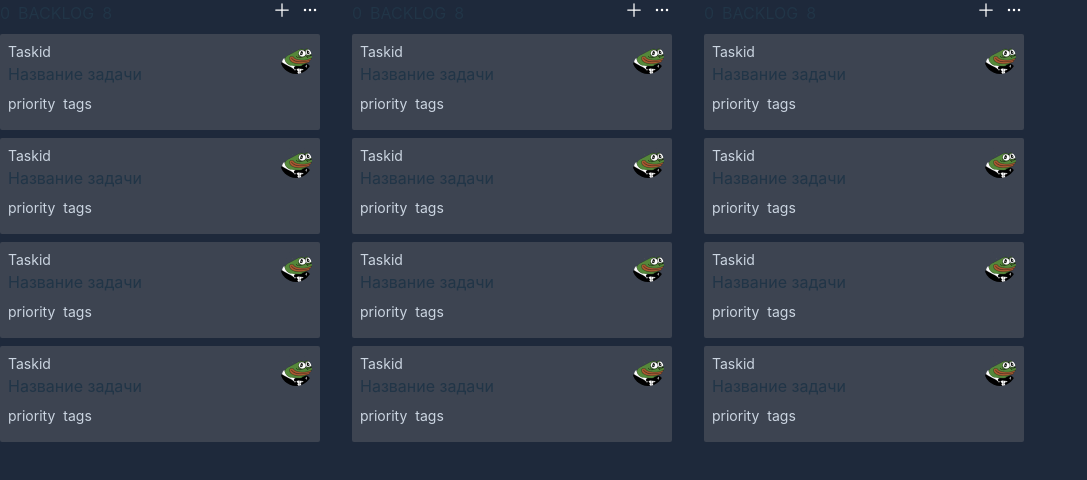
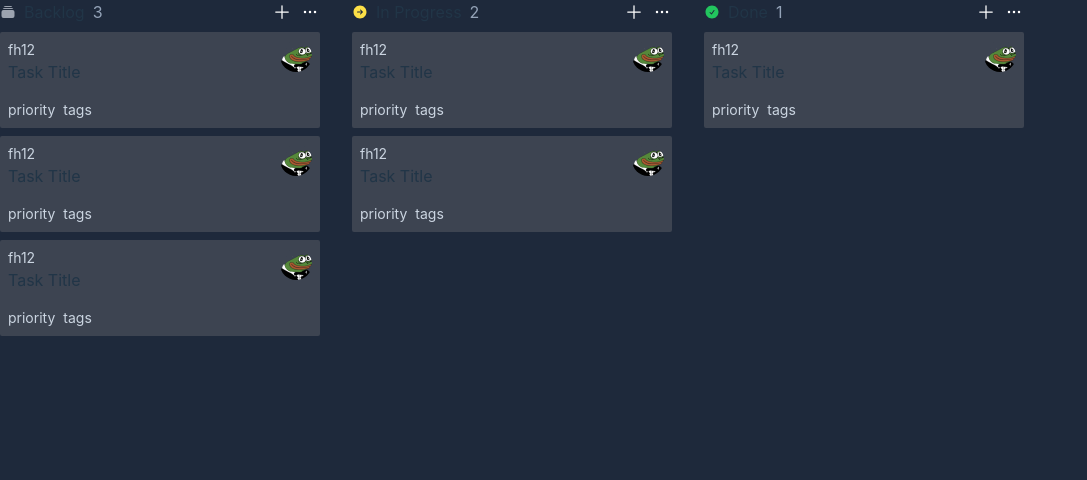
Before and after one commit to andreyatx/project-A1, a React (Vite) app: page / in a window 1280 px wide. Shown: the top 480 px of the page, without its empty margins (0-1087 px from the left). Built offline with nearby package versions, Linux system fonts and the light colour scheme.

Commit message:
refactor: fix styles and types

```diff
--- a/index.html
+++ b/index.html
@@ -1,10 +1,10 @@
 <!DOCTYPE html>
-<html lang="en">
+<html lang="ru">
   <head>
     <meta charset="UTF-8" />
     <link rel="icon" type="image/svg+xml" href="/vite.svg" />
     <meta name="viewport" content="width=device-width, initial-scale=1.0" />
-    <title>Vite + React + TS</title>
+    <title>Task Manager</title>
   </head>
   <body>
     <div id="root"></div>
--- a/src/App.tsx
+++ b/src/App.tsx
@@ -1,8 +1,10 @@
+import { type FC } from 'react';
+
 import { Dashboard } from './components/Dashboard';
 
-export const App = () => {
+export const App: FC = () => {
 	return (
-		<div className="h-screen w-screen bg-slate-800">
+		<div className="flex h-screen w-screen bg-slate-800">
 			<Dashboard />
 		</div>
 	);
--- a/src/components/Avatar.tsx
+++ b/src/components/Avatar.tsx
@@ -1,11 +1,15 @@
+import { type FC } from 'react';
+
 import basedge from '../assets/Basedge.png';
 
-export const Avatar = () => {
+type AvatarProps = {
+	avatar?: string;
+};
+
+export const Avatar: FC<AvatarProps> = ({ avatar }) => {
 	return (
 		<div className="avatar">
-			<div className="w-8 rounded-full">
-				<img src={basedge} alt="avatar picture" />
-			</div>
+			<div className="w-8 rounded-full">{avatar || <img src={basedge} alt="avatar picture" />}</div>
 		</div>
 	);
 };
--- a/src/components/Category.tsx
+++ b/src/components/Category.tsx
@@ -1,22 +1,27 @@
 import { EllipsisHorizontalIcon, PlusIcon } from '@heroicons/react/24/solid';
+import { type FC, type ReactElement } from 'react';
 
-import { Task } from './Task';
+import { Task, type TaskProps } from './Task';
 
-const arr = [1, 2, 3, 4];
+type CategoryInfoProps = {
+	icon: ReactElement;
+	title: string;
+	taskCount: number;
+};
 
-const CategoryInfo = () => {
+const CategoryInfo: FC<CategoryInfoProps> = ({ icon, title, taskCount }) => {
 	return (
 		<div className="flex flex-row justify-between items-center">
-			<span>0</span>
-			<span className="ml-2">BACKLOG</span>
-			<span className="ml-2">8</span>
+			<span>{icon}</span>
+			<span className="ml-2">{title}</span>
+			<span className="ml-2 text-slate-400">{taskCount}</span>
 		</div>
 	);
 };
 
-const CategoryActions = () => {
+const CategoryActions: FC = () => {
 	return (
-		<div className="items-center">
+		<div className="flex items-center">
 			<button className="max-w-fit bg-transparent rounded-md hover:bg-slate-400">
 				<PlusIcon className="h-5 w-5 text-white" />
 			</button>
@@ -27,16 +32,22 @@ const CategoryActions = () => {
 	);
 };
 
-export const Category = () => {
+type CategoryProps = {
+	icon: ReactElement;
+	title: string;
+	taskList: TaskProps[];
+};
+
+export const Category: FC<CategoryProps> = ({ icon, title, taskList }) => {
 	return (
 		<div className="w-80">
 			<div className="flex justify-between items-center mb-2">
-				<CategoryInfo />
+				<CategoryInfo icon={icon} title={title} taskCount={taskList.length} />
 				<CategoryActions />
 			</div>
 			<div className="taskListContainer">
-				{arr.map(task => (
-					<Task key={task} />
+				{taskList.map(task => (
+					<Task key={task.id} {...task} />
 				))}
 			</div>
 		</div>
--- a/src/components/Dashboard.tsx
+++ b/src/components/Dashboard.tsx
@@ -1,14 +1,16 @@
 import { type FC } from 'react';
 
+import { categorySelectors } from '../store/features/category/categorySlice';
+import { useAppSelector } from '../store/hooks';
 import { Category } from './Category';
 
-const arr = [1, 2, 3];
+export const Dashboard: FC = () => {
+	const { categories } = useAppSelector(categorySelectors.all);
 
-export const Dashboard: FC = () => {
 	return (
 		<div className="flex flex-row space-x-8">
-			{arr.map(category => (
-				<Category key={category} />
+			{categories.map(category => (
+				<Category key={category.id} {...category} />
 			))}
 		</div>
 	);
--- a/src/components/Task.tsx
+++ b/src/components/Task.tsx
@@ -1,20 +1,31 @@
+import { type FC } from 'react';
+
 import { Avatar } from './Avatar';
 
-export const Task = () => {
+export type TaskProps = {
+	id: number;
+	taskId: string;
+	title: string;
+	priority: string;
+	tags: string;
+	avatar?: string;
+};
+
+export const Task: FC<TaskProps> = ({ taskId, title, priority, tags, avatar }) => {
 	return (
 		<div className="card w-80 h-24 bg-neutral rounded-sm flex flex-row p-2 mb-2">
-			<div className="left-block">
-				<div className="text-sm text-slate-300">Taskid</div>
-				<div className="mb-2">Название задачи</div>
+			<div className="left-block flex flex-col">
+				<div className="text-sm text-slate-300">{taskId ?? 'Task Id'}</div>
+				<div className="mb-2">{title ?? 'Название задачи'}</div>
 
-				<div className="flex flex-row">
-					<div className="text-sm text-slate-300">priority</div>
-					<div className="text-sm text-slate-300 ml-2">tags</div>
+				<div className="flex flex-row mt-auto">
+					<div className="text-sm text-slate-300">{priority ?? 'Priority'}</div>
+					<div className="text-sm text-slate-300 ml-2">{tags ?? 'Tags'}</div>
 				</div>
 			</div>
 
 			<div className="right-block ml-auto">
-				<Avatar />
+				<Avatar avatar={avatar} />
 			</div>
 		</div>
 	);
--- a/src/main.tsx
+++ b/src/main.tsx
@@ -1,7 +1,13 @@
 import './index.css';
 
 import ReactDOM from 'react-dom/client';
+import { Provider } from 'react-redux';
 
 import { App } from './App';
+import { store } from './store/store';
 
-ReactDOM.createRoot(document.getElementById('root') as HTMLElement).render(<App />);
+ReactDOM.createRoot(document.getElementById('root') as HTMLElement).render(
+	<Provider store={store}>
+		<App />
+	</Provider>
+);
--- a/src/store/features/category/categorySlice.tsx
+++ b/src/store/features/category/categorySlice.tsx
@@ -7,7 +7,7 @@ const initialState = {
 	categories: [
 		{
 			id: 1,
-			status: 'Backlog',
+			title: 'Backlog',
 			icon: <RectangleStackIcon className="h-4 w-4 text-gray-400" />,
 			taskList: [
 				{
@@ -16,7 +16,7 @@ const initialState = {
 					title: 'Task Title',
 					priority: 'priority',
 					tags: 'tags',
-					avatar: 'avatar',
+					avatar: '',
 				},
 				{
 					id: 2,
@@ -24,7 +24,7 @@ const initialState = {
 					title: 'Task Title',
 					priority: 'priority',
 					tags: 'tags',
-					avatar: 'avatar',
+					avatar: '',
 				},
 				{
 					id: 3,
@@ -32,21 +32,47 @@ const initialState = {
 					title: 'Task Title',
 					priority: 'priority',
 					tags: 'tags',
-					avatar: 'avatar',
+					avatar: '',
 				},
 			],
 		},
 		{
 			id: 2,
-			status: 'In Progress',
+			title: 'In Progress',
 			icon: <ArrowRightCircleIcon className="h-4 w-4 text-yellow-300" />,
-			taskList: [],
+			taskList: [
+				{
+					id: 1,
+					taskId: 'fh12',
+					title: 'Task Title',
+					priority: 'priority',
+					tags: 'tags',
+					avatar: '',
+				},
+				{
+					id: 2,
+					taskId: 'fh12',
+					title: 'Task Title',
+					priority: 'priority',
+					tags: 'tags',
+					avatar: '',
+				},
+			],
 		},
 		{
 			id: 3,
-			status: 'Done',
+			title: 'Done',
 			icon: <CheckCircleIcon className="h-4 w-4 text-green-500" />,
-			taskList: [],
+			taskList: [
+				{
+					id: 1,
+					taskId: 'fh12',
+					title: 'Task Title',
+					priority: 'priority',
+					tags: 'tags',
+					avatar: '',
+				},
+			],
 		},
 	],
 };
```
